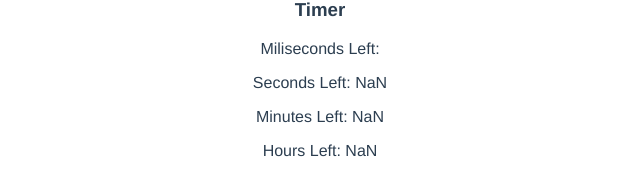
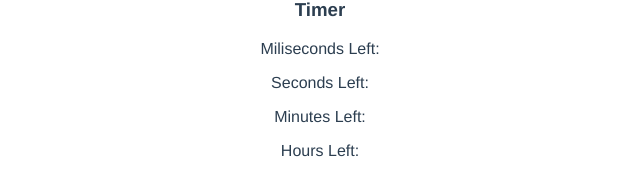
Before and after one commit to wwwLulu/Tracker-App, a Vue app: page / in a window 1280 px wide. Shown: the part 180-376 px from the top of the page, without its empty margins (320-960 px from the left). Built offline with nearby package versions, Linux system fonts and the light colour scheme.

Commit message:
fixed NaN bug

```diff
--- a/src/components/TimerDisplay.vue
+++ b/src/components/TimerDisplay.vue
@@ -7,15 +7,15 @@
         </p>
         <p>
             Seconds Left:
-            {{ parseInt(timeLeft.seconds) }}
+            {{ parseInt(timeLeft.seconds) || null }}
         </p>
         <p>
             Minutes Left:
-            {{ parseInt(timeLeft.minutes) }}
+            {{ parseInt(timeLeft.minutes) || null }}
         </p>
         <p>
             Hours Left:
-            {{ parseInt(timeLeft.hours) }}
+            {{ parseInt(timeLeft.hours) || null }}
         </p>
     </div>
 </template>
```
Also changed, not shown: 1 other file (tests, documents, lock files or other folders).
